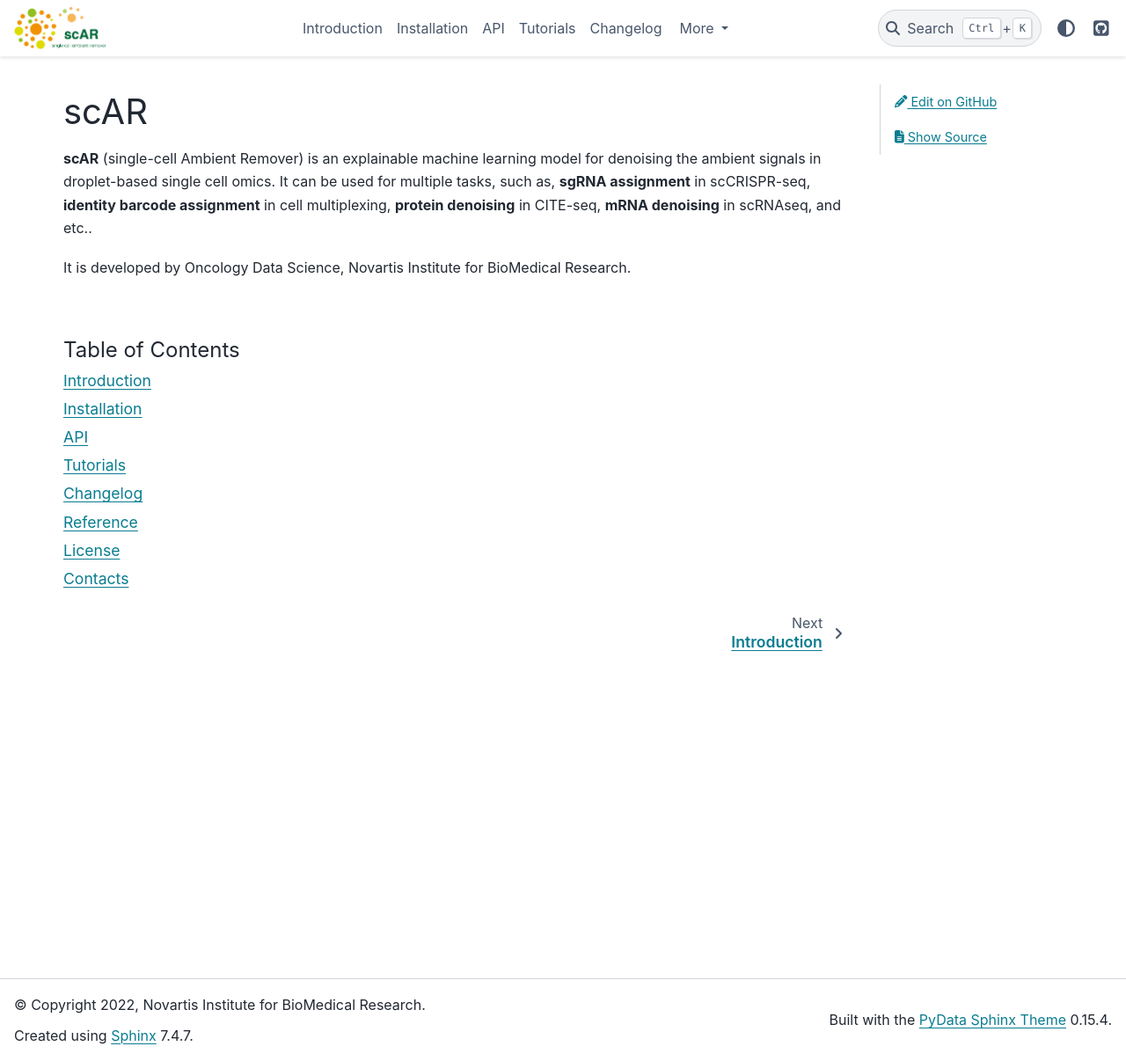
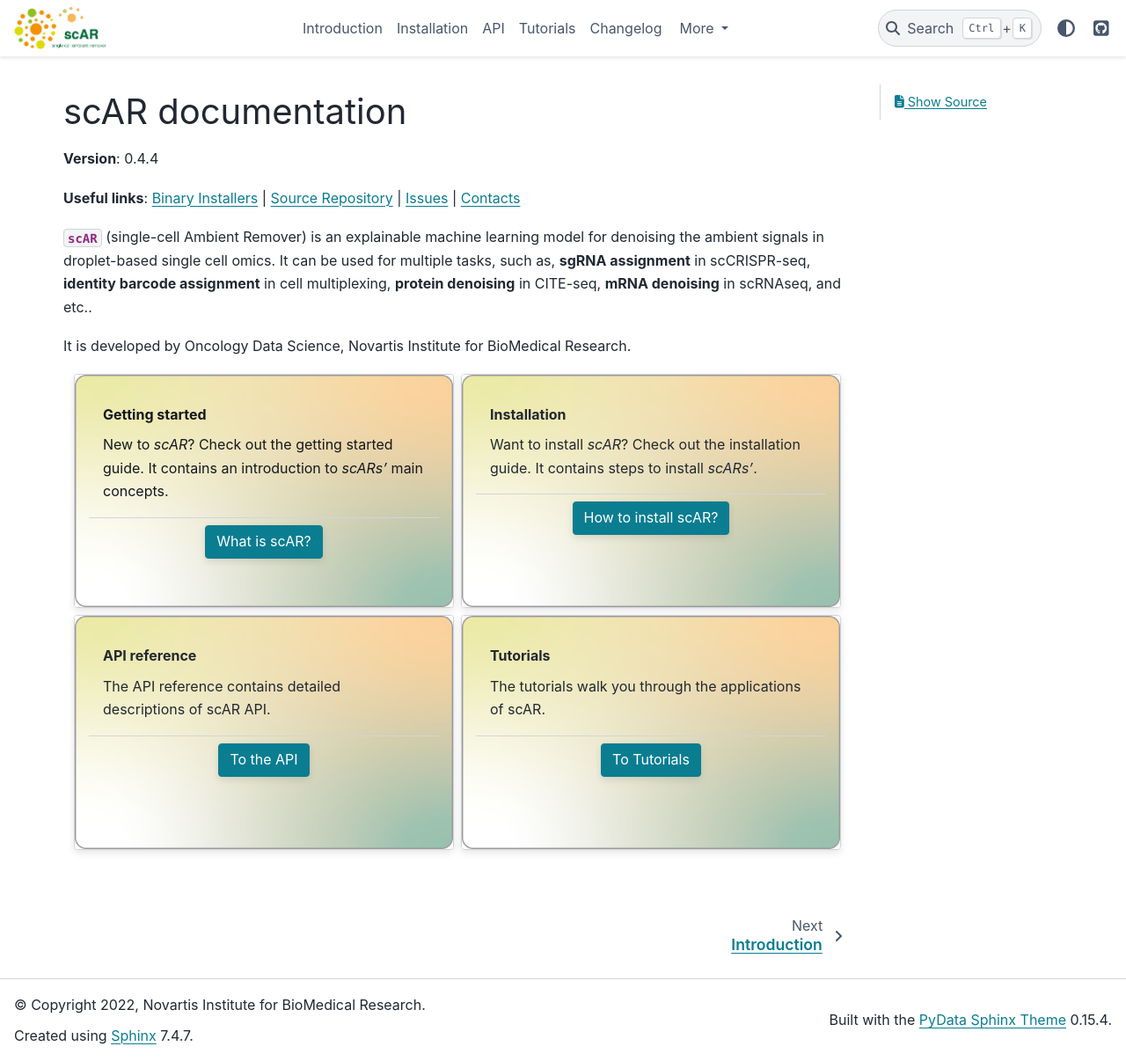
Before and after one commit to Novartis/scar, a Sphinx documentation site: the page built from docs/index.rst, in a window 1280 px wide and 1206 px high. Shown: the whole window at 88% size. Built offline with Sphinx 7.4.7 and the PyData theme 0.15.4, drawn with Linux system fonts in a browser that asks for light colours; pages that are not in the unit, such as notebooks, are missing from menus.

```diff
--- a/docs/conf.py
+++ b/docs/conf.py
@@ -93,7 +93,7 @@
             "type": "fontawesome",
         }
     ],
-    "use_edit_page_button": True,
+    "use_edit_page_button": False,
     "favicons": [
         {
             "rel": "icon",
@@ -128,4 +128,6 @@
 sphinx_gallery_conf = {
     "examples_dirs": "tutorials",  # path to your example scripts
     "gallery_dirs": "_build/tutorial_gallery",  # path to where to save gallery generated output
+    "filename_pattern": "/scAR_tutorial_",
+#    "ignore_pattern": r"__init__\.py",
 }
--- a/docs/index.rst
+++ b/docs/index.rst
@@ -3,19 +3,95 @@
    You can adapt this file completely to your liking, but it should at least
    contain the root `toctree` directive.
 
-
-scAR
+scAR documentation
 ================================
 
-**scAR** (single-cell Ambient Remover) is an explainable machine learning model for denoising the ambient signals in droplet-based single cell omics. It can be used for multiple tasks, such as, **sgRNA assignment** in scCRISPR-seq, **identity barcode assignment** in cell multiplexing, **protein denoising** in CITE-seq, **mRNA denoising** in scRNAseq, and etc..
+**Version**: |release|
+
+**Useful links**:
+`Binary Installers <https://anaconda.org/bioconda/scar/files>`__ |
+`Source Repository <https://github.com/Novartis/scar>`__ |
+`Issues <https://github.com/Novartis/scar/issues>`__ |
+`Contacts <https://scar-tutorials.readthedocs.io/en/latest/Contacts.html>`__
+
+
+:mod:`scAR` (single-cell Ambient Remover) is an explainable machine learning model for denoising the ambient signals in droplet-based single cell omics. It can be used for multiple tasks, such as, **sgRNA assignment** in scCRISPR-seq, **identity barcode assignment** in cell multiplexing, **protein denoising** in CITE-seq, **mRNA denoising** in scRNAseq, and etc..
 
 It is developed by Oncology Data Science, Novartis Institute for BioMedical Research.
+
+
+.. grid:: 1 2 2 2
+   :gutter: 2
+
+   .. grid-item-card:: Getting started
+      :link: Introduction
+      :link-type: doc
+      :img-background: _static/bgd.png
+      :class-card: sd-text-black
+
+      New to *scAR*? Check out the getting started guide. It contains an introduction to *scARs'* main concepts.
+
+      +++
+      .. button-ref:: Introduction
+         :ref-type: doc
+         :color: primary
+         :shadow:
+         :align: center
+
+         What is scAR?
+
+   .. grid-item-card:: Installation
+      :link: Installation
+      :link-type: doc
+      :img-background: _static/bgd.png
+
+      Want to install *scAR*? Check out the installation guide. It contains steps to install *scARs'*.
+
+      +++
+      .. button-ref:: Installation
+         :ref-type: doc
+         :color: primary
+         :shadow:
+         :align: center
+
+         How to install scAR?
+
+   .. grid-item-card:: API reference
+      :link: usages/index
+      :link-type: doc
+      :img-background: _static/bgd.png
+
+      The API reference contains detailed descriptions of scAR API.
+
+      +++
+      .. button-ref:: usages/index
+         :ref-type: doc
+         :color: primary
+         :shadow:
+         :align: center
+
+         To the API
+
+   .. grid-item-card:: Tutorials
+      :link: tutorials/index
+      :link-type: doc
+      :img-background: _static/bgd.png
+
+      The tutorials walk you through the applications of scAR.
+
+      +++
+      .. button-ref:: tutorials/index
+         :ref-type: doc
+         :color: primary
+         :shadow:
+         :align: center
+
+         To Tutorials
 
 |
 
 .. toctree::
-   :maxdepth: 1
-   :caption: Table of Contents
+   :hidden:
 
    Introduction
    Installation
--- a/scar/main/__version__.py
+++ b/scar/main/__version__.py
@@ -1,5 +1,5 @@
 # -*- coding: utf-8 -*-
 """version here"""
 
-__version__ = "0.4.3"
+__version__ = "0.4.4"
 _copyright = "2022, Novartis Institute for BioMedical Research"
```
Also changed, not shown: docs/Release_notes.md (+24 -0 lines), docs/requirements.txt (+8 -8 lines), docs/tutorials/index.rst (+34 -4 lines), docs/_static/bgd.png (added), docs/_static/scAR_favicon.png, 2 other files.
